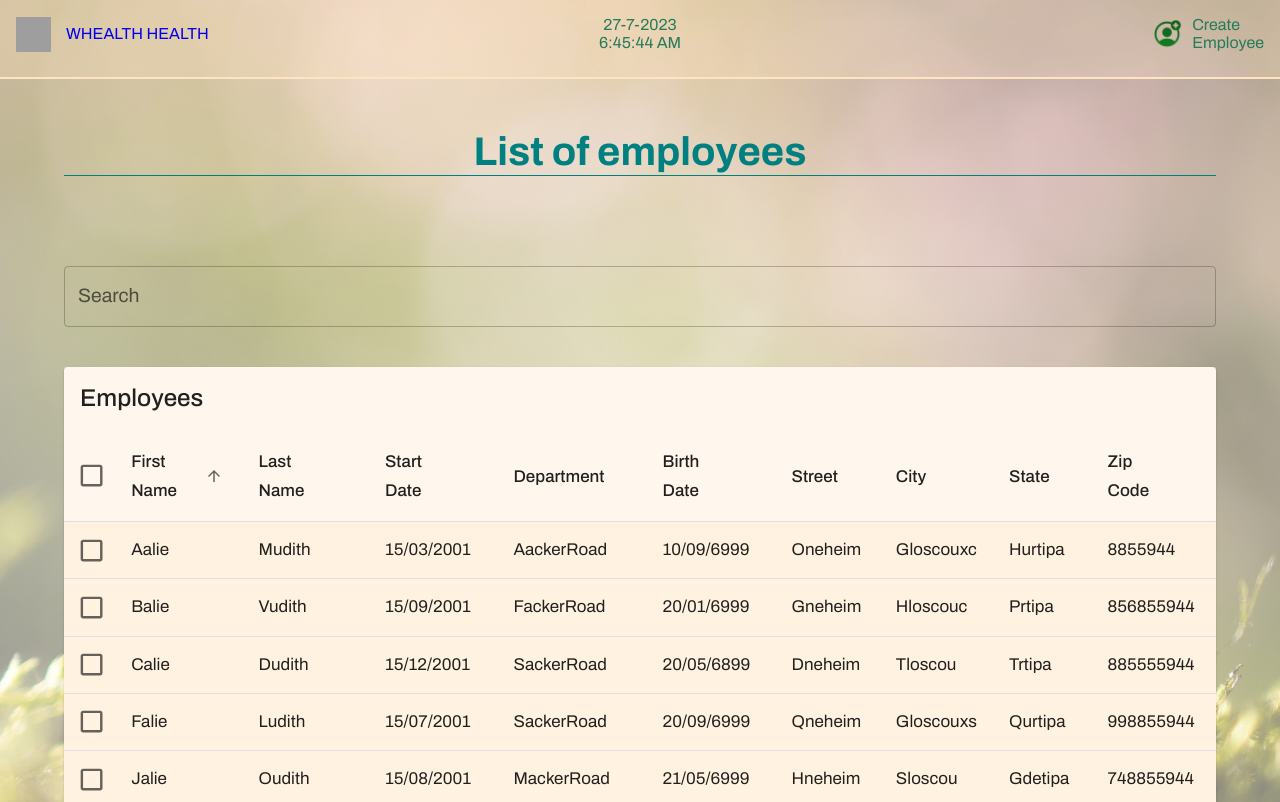
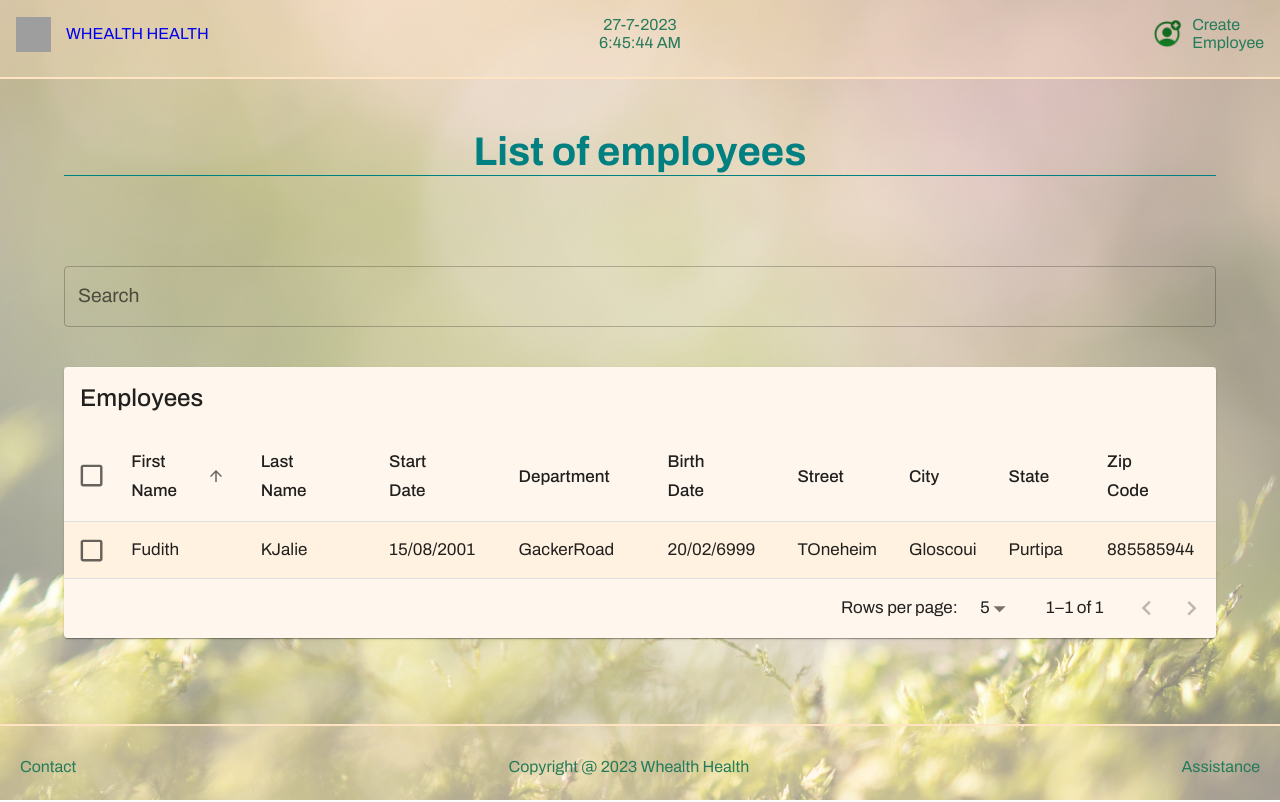
Before and after one commit to Frederic-K/HRnet, a React (Create React App) app: page /manage-employees in a window 1280 px wide. Shown: the top 802 px of the page. Built offline with nearby package versions, Linux system fonts and the light colour scheme; grey boxes are pictures that could not be loaded.

Commit message:
Testing whith json data to display with table

```diff
--- a/src/pages/ManageEmployees/ManageEmployees.jsx
+++ b/src/pages/ManageEmployees/ManageEmployees.jsx
@@ -71,149 +71,160 @@ function createData(
 }
 
 const rows = [
-  createData(
-    'KJalie',
-    'Fudith',
-    '15/08/2001',
-    'GackerRoad',
-    '20/02/6999',
-    'TOneheim',
-    'Gloscoui',
-    'Purtipa',
-    885585944,
-  ),
-  createData(
-    'Salie',
-    'Gudith',
-    '15/05/2001',
-    'DackerRoad',
-    '20/12/6999',
-    'POneheim',
-    'Gloscouf',
-    'Gurtipa',
-    885415944,
-  ),
-  createData(
-    'Malie',
-    'Sudith',
-    '15/07/2001',
-    'SackerRoad',
-    '20/11/6999',
-    'Zneheim',
-    'Gloscouf',
-    'Furtipa',
-    885775944,
-  ),
-  createData(
-    'Aalie',
-    'Mudith',
-    '15/03/2001',
-    'AackerRoad',
-    '10/09/6999',
-    'Oneheim',
-    'Gloscouxc',
-    'Hurtipa',
-    8855944,
-  ),
-  createData(
-    'Falie',
-    'Ludith',
-    '15/07/2001',
-    'SackerRoad',
-    '20/09/6999',
-    'Qneheim',
-    'Gloscouxs',
-    'Qurtipa',
-    998855944,
-  ),
-  createData(
-    'Balie',
-    'Vudith',
-    '15/09/2001',
-    'FackerRoad',
-    '20/01/6999',
-    'Gneheim',
-    'Hloscouc',
-    'Prtipa',
-    856855944,
-  ),
-  createData(
-    'Calie',
-    'Dudith',
-    '15/12/2001',
-    'SackerRoad',
-    '20/05/6899',
-    'Dneheim',
-    'Tloscou',
-    'Trtipa',
-    885555944,
-  ),
-  createData(
-    'Xalie',
-    'Qudith',
-    '15/11/2001',
-    'XackerRoad',
-    '10/05/6999',
-    'OPneheim',
-    'SGloscou',
-    'Jurtipa',
-    885755944,
-  ),
-  createData(
-    'Nalie',
-    'Nudith',
-    '15/05/2001',
-    'HackerRoad',
-    '20/05/6997',
-    'Oneheim',
-    'Ploscou',
-    'Gfrtipa',
-    889655944,
-  ),
-  createData(
-    'Jalie',
-    'Oudith',
-    '15/08/2001',
-    'MackerRoad',
-    '21/05/6999',
-    'Hneheim',
-    'Sloscou',
-    'Gdetipa',
-    748855944,
-  ),
-  createData(
-    'Qalie',
-    'Eudith',
-    '15/08/2001',
-    'MackerRoad',
-    '20/01/6999',
-    'Rneheim',
-    'Dloscou',
-    'Gdetipa',
-    885855944,
-  ),
-  createData(
-    'Walie',
-    'Rudith',
-    '15/08/2001',
-    'EackerRoad',
-    '20/06/6999',
-    'Fneheim',
-    'Hloscou',
-    'Gaqtipa',
-    899855944,
-  ),
-  createData(
-    'Salie',
-    'Audith',
-    '15/08/2001',
-    'AackerRoad',
-    '20/05/6999',
-    'Sneheim',
-    'Oloscou',
-    'Gkotipa',
-    998855944,
-  ),
+  {
+    lastName: 'KJalie',
+    firstName: 'Fudith',
+    startDate: '15/08/2001',
+    department: 'GackerRoad',
+    dateOfBirth: '20/02/6999',
+    street: 'TOneheim',
+    city: 'Gloscoui',
+    state: 'Purtipa',
+    zipCode: 885585944,
+  },
+  // createData(
+  //   'KJalie',
+  //   'Fudith',
+  //   '15/08/2001',
+  //   'GackerRoad',
+  //   '20/02/6999',
+  //   'TOneheim',
+  //   'Gloscoui',
+  //   'Purtipa',
+  //   885585944,
+  // ),
+  // createData(
+  //   'Salie',
+  //   'Gudith',
+  //   '15/05/2001',
+  //   'DackerRoad',
+  //   '20/12/6999',
+  //   'POneheim',
+  //   'Gloscouf',
+  //   'Gurtipa',
+  //   885415944,
+  // ),
+  // createData(
+  //   'Malie',
+  //   'Sudith',
+  //   '15/07/2001',
+  //   'SackerRoad',
+  //   '20/11/6999',
+  //   'Zneheim',
+  //   'Gloscouf',
+  //   'Furtipa',
+  //   885775944,
+  // ),
+  // createData(
+  //   'Aalie',
+  //   'Mudith',
+  //   '15/03/2001',
+  //   'AackerRoad',
+  //   '10/09/6999',
+  //   'Oneheim',
+  //   'Gloscouxc',
+  //   'Hurtipa',
+  //   8855944,
+  // ),
+  // createData(
+  //   'Falie',
+  //   'Ludith',
+  //   '15/07/2001',
+  //   'SackerRoad',
+  //   '20/09/6999',
+  //   'Qneheim',
+  //   'Gloscouxs',
+  //   'Qurtipa',
+  //   998855944,
+  // ),
+  // createData(
+  //   'Balie',
+  //   'Vudith',
+  //   '15/09/2001',
+  //   'FackerRoad',
+  //   '20/01/6999',
+  //   'Gneheim',
+  //   'Hloscouc',
+  //   'Prtipa',
+  //   856855944,
+  // ),
+  // createData(
+  //   'Calie',
+  //   'Dudith',
+  //   '15/12/2001',
+  //   'SackerRoad',
+  //   '20/05/6899',
+  //   'Dneheim',
+  //   'Tloscou',
+  //   'Trtipa',
+  //   885555944,
+  // ),
+  // createData(
+  //   'Xalie',
+  //   'Qudith',
+  //   '15/11/2001',
+  //   'XackerRoad',
+  //   '10/05/6999',
+  //   'OPneheim',
+  //   'SGloscou',
+  //   'Jurtipa',
+  //   885755944,
+  // ),
+  // createData(
+  //   'Nalie',
+  //   'Nudith',
+  //   '15/05/2001',
+  //   'HackerRoad',
+  //   '20/05/6997',
+  //   'Oneheim',
+  //   'Ploscou',
+  //   'Gfrtipa',
+  //   889655944,
+  // ),
+  // createData(
+  //   'Jalie',
+  //   'Oudith',
+  //   '15/08/2001',
+  //   'MackerRoad',
+  //   '21/05/6999',
+  //   'Hneheim',
+  //   'Sloscou',
+  //   'Gdetipa',
+  //   748855944,
+  // ),
+  // createData(
+  //   'Qalie',
+  //   'Eudith',
+  //   '15/08/2001',
+  //   'MackerRoad',
+  //   '20/01/6999',
+  //   'Rneheim',
+  //   'Dloscou',
+  //   'Gdetipa',
+  //   885855944,
+  // ),
+  // createData(
+  //   'Walie',
+  //   'Rudith',
+  //   '15/08/2001',
+  //   'EackerRoad',
+  //   '20/06/6999',
+  //   'Fneheim',
+  //   'Hloscou',
+  //   'Gaqtipa',
+  //   899855944,
+  // ),
+  // createData(
+  //   'Salie',
+  //   'Audith',
+  //   '15/08/2001',
+  //   'AackerRoad',
+  //   '20/05/6999',
+  //   'Sneheim',
+  //   'Oloscou',
+  //   'Gkotipa',
+  //   998855944,
+  // ),
 ]
 
 function descendingComparator(a, b, orderBy) {
```
